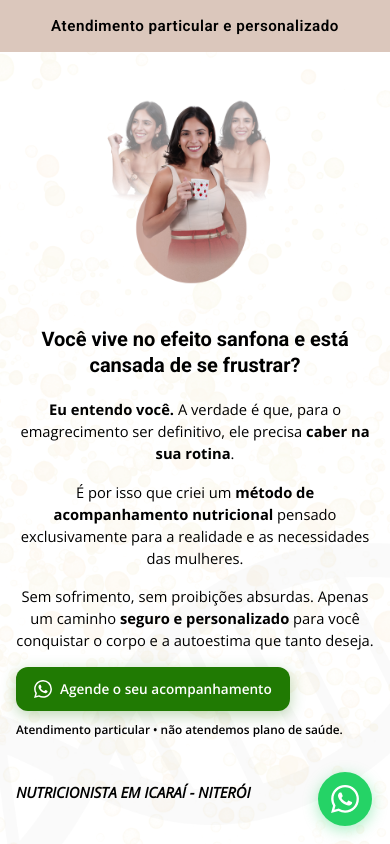
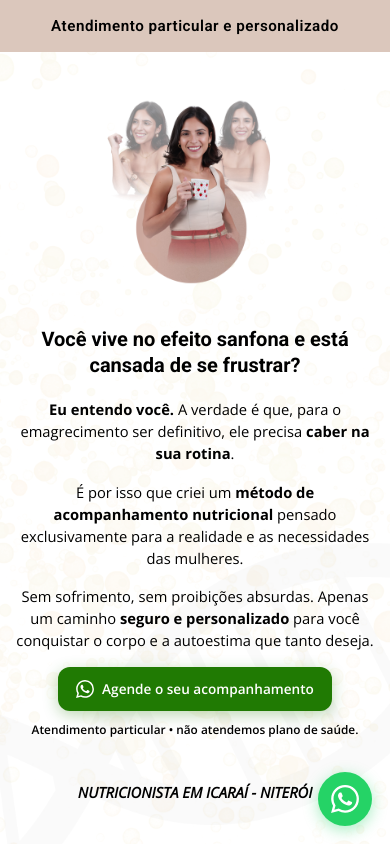
Before and after one commit to nutri-larissa-menezes/site-nutri-larissa-menezes, a website: page index.html in a window 390 px wide. Shown: the top 844 px of the page. Drawn offline with nearby package versions, Linux system fonts and the light colour scheme.

Commit message:
fix: centraliza CTA, aviso e localizacao do hero no mobile
Mantem alinhamento a esquerda em telas >768px e centraliza os tres elementos no mobile, acompanhando o restante do hero.

```diff
--- a/index.html
+++ b/index.html
@@ -803,6 +803,15 @@
         gap: 24px;
       }
 
+      .hero .cta-center {
+        align-items: center;
+      }
+
+      .hero .cta-disclaimer,
+      .hero-location {
+        text-align: center;
+      }
+
       .hero-image {
         flex: none;
         order: -1;
```
